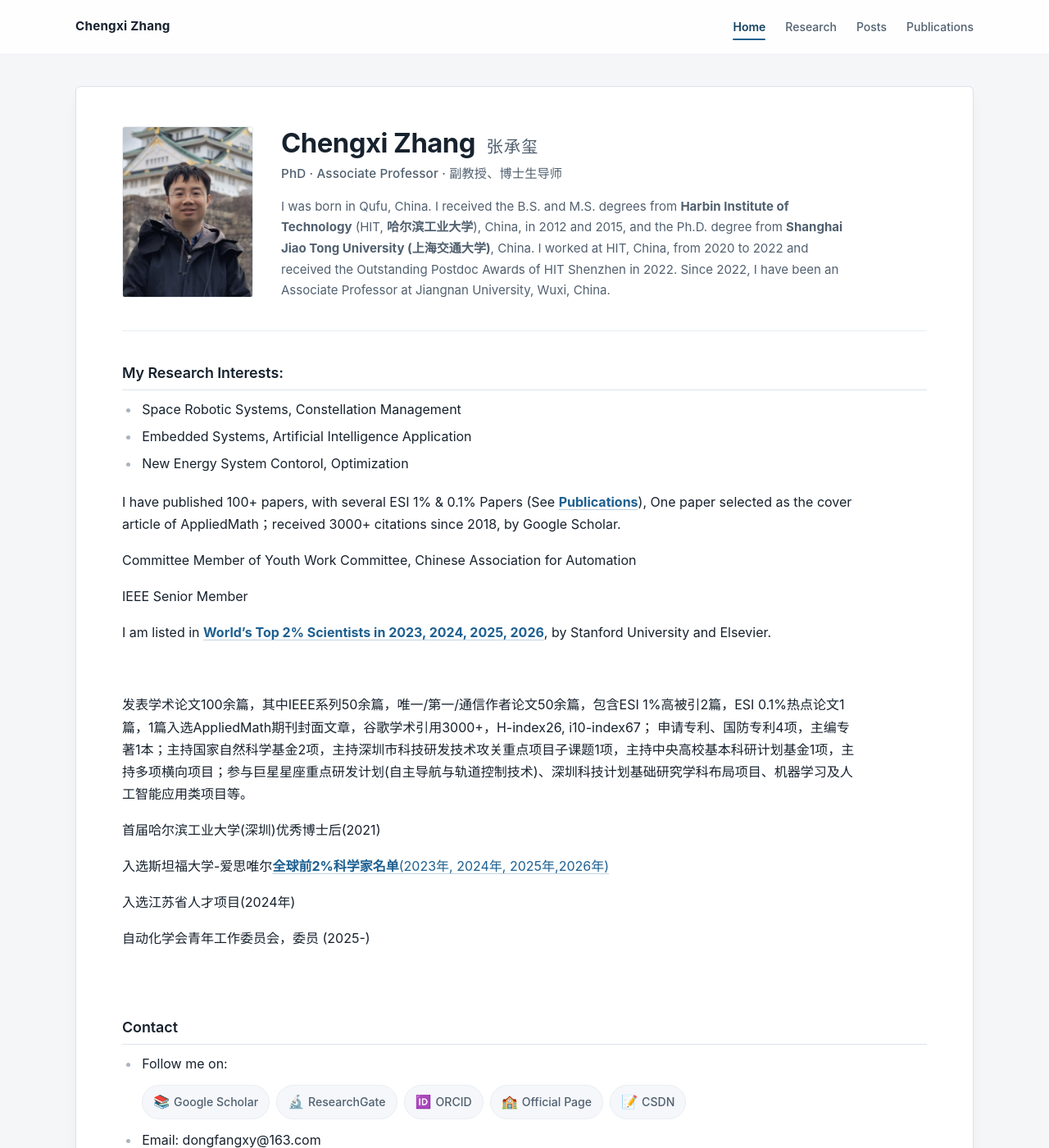
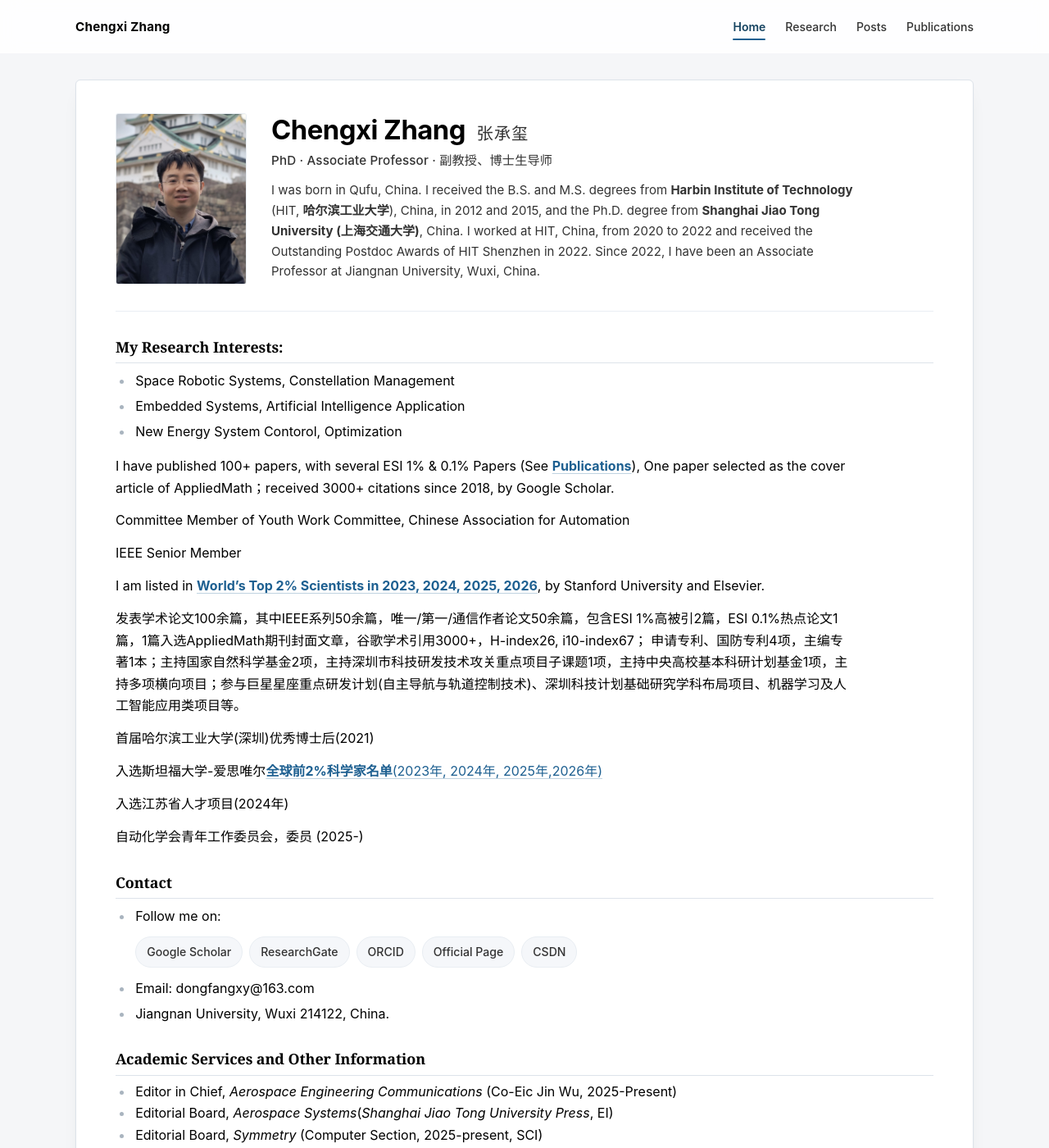
Before and after one commit to dongfangxy/dongfangxy.github.io, a Jekyll site: the page built from index.md, in a window 1280 px wide and 1400 px high. Shown: the whole window at 82% size. Built offline with Jekyll 4.4.1, drawn with Linux system fonts in a browser that asks for light colours.

Commit message:
style: refine homepage typography and spacing

```diff
--- a/css/refine.css
+++ b/css/refine.css
@@ -23,8 +23,9 @@
 /* ------------------------------------------------------------------ tokens */
 :root {
   --page-background: #f5f6f8;
-  --text-primary: #17222e;
-  --text-secondary: #51606f;
+  --text-primary: #000000;
+  --text-secondary: #333333;
+  --text-muted: #5f6368;
   --border-color: #dde3ea;
   --border-light: #e9eef3;
   --radius: 6px;
@@ -68,7 +69,7 @@
 /* ---------------------------------------------------------------- reading */
 body {
   font-size: 1rem;
-  line-height: 1.7;
+  line-height: 1.65;
 }
 
 /*
@@ -103,7 +104,11 @@ blockquote {
 }
 
 p {
-  margin: 0 0 1.05rem;
+  margin: 0 0 0.85rem;
+}
+
+.container p:has(> br:only-child) {
+  display: none;
 }
 
 /* A link you can see before you hover it; the underline darkens on hover rather
@@ -125,27 +130,42 @@ p {
  * The blue bar before every heading competes with the accent colour used
  * elsewhere; a hairline rule separates a section well enough.
  */
+h1,
+h2,
+h3,
+h4 {
+  color: var(--text-primary);
+  font-family: Georgia, "Times New Roman", "Noto Serif SC", "Songti SC", SimSun, serif;
+  text-wrap: balance;
+}
+
+.profile-details h1 {
+  font-family: -apple-system, BlinkMacSystemFont, "Segoe UI", "Noto Sans SC",
+    "PingFang SC", "Microsoft YaHei", Arial, sans-serif;
+}
+
 h3::before {
   display: none;
 }
 
 h3 {
-  padding-bottom: 0.5rem;
+  margin: 1.9rem 0 0.65rem;
+  padding-bottom: 0.45rem;
   font-size: 1.12rem;
-  font-weight: 640;
+  font-weight: 600;
   letter-spacing: -0.005em;
   border-bottom-color: var(--border-color);
 }
 
 h2 {
-  margin: 2.4rem 0 0.8rem;
+  margin: 1.9rem 0 0.65rem;
   font-size: 1.32rem;
-  font-weight: 640;
+  font-weight: 600;
   letter-spacing: -0.01em;
 }
 
 h4 {
-  margin: 1.6rem 0 0.55rem;
+  margin: 1.35rem 0 0.45rem;
   font-size: 1rem;
 }
 
@@ -155,11 +175,11 @@ h4 {
  * editorial boards is read, so it gets room.
  */
 #academic-services + ul {
-  line-height: 1.55;
+  line-height: 1.45;
 }
 
 #academic-services + ul > li {
-  margin: 0.28rem 0;
+  margin: 0.22rem 0;
 }
 
 /*
@@ -168,21 +188,25 @@ h4 {
  * keeps a tighter rhythm and a smaller gap between entries.
  */
 .teaching-compact {
-  line-height: 1.38;
+  line-height: 1.32;
 }
 
 .teaching-compact p {
-  margin-bottom: 0.25rem;
+  margin-bottom: 0.2rem;
 }
 
 ul,
 ol {
-  margin: 0 0 1.25rem;
+  margin: 0 0 1rem;
   padding-left: 1.35rem;
 }
 
 li {
-  margin: 0.36rem 0;
+  margin: 0.28rem 0;
+}
+
+.container ol > li {
+  margin: 0.55rem 0;
 }
 
 li::marker {
@@ -191,7 +215,8 @@ li::marker {
 
 /* ---------------------------------------------------------------- papers */
 .paper-item {
-  padding: 0.6rem 0;
+  padding: 0.5rem 0;
+  line-height: 1.55;
 }
 
 .paper-date {
@@ -223,7 +248,7 @@ li::marker {
 }
 
 hr {
-  margin: 2.2rem 0;
+  margin: 1.8rem 0;
 }
 
 img {
@@ -242,11 +267,11 @@ img {
 /* --------------------------------------------------- layout (desktop only) */
 @media (min-width: 769px) {
   #layout-content {
-    padding: 40px 32px 72px;
+    padding: 32px 32px 56px;
   }
 
   .container {
-    padding: 48px 56px 56px;
+    padding: 40px 48px 44px;
     box-shadow: var(--shadow-md);
   }
 
@@ -261,8 +286,8 @@ img {
    */
   .profile {
     display: block;
-    margin-bottom: 34px;
-    padding-bottom: 34px;
+    margin-bottom: 26px;
+    padding-bottom: 26px;
   }
 
   .profile::after {
@@ -274,7 +299,7 @@ img {
   .profile-photo-wrap {
     float: left;
     width: 160px;
-    margin: 0 34px 6px 0;
+    margin: 0 30px 6px 0;
   }
 
   .profile-photo {
@@ -288,7 +313,7 @@ img {
   }
 
   .profile-role {
-    margin: 0 0 14px;
+    margin: 0 0 12px;
     font-size: 0.95rem;
     font-weight: 500;
     color: var(--text-secondary);
@@ -296,11 +321,26 @@ img {
 
   .profile-bio {
     font-size: 0.94rem;
-    line-height: 1.7;
+    line-height: 1.65;
+  }
+}
+
+@media (max-width: 768px) {
+  .container {
+    padding: 24px 18px 30px;
+  }
+
+  .profile {
+    margin-bottom: 22px;
+    padding-bottom: 22px;
+  }
+
+  h2 {
+    margin-top: 1.8rem;
   }
 
   h3 {
-    margin: 2.4rem 0 0.8rem;
+    margin: 1.65rem 0 0.6rem;
   }
 }
 
--- a/index.md
+++ b/index.md
@@ -56,11 +56,11 @@ I am listed in [**World's Top 2% Scientists in 2023, 2024, 2025, 2026**](https:/
 ### Contact
 - Follow me on:
   <div class="social-links">
-    <a href="https://scholar.google.com/citations?user=oHzlz50AAAAJ&hl" class="social-link"><span class="si-icon">📚</span> Google Scholar</a>
-    <a href="https://www.researchgate.net/profile/Chengxi_Zhang5" class="social-link"><span class="si-icon">🔬</span> ResearchGate</a>
-    <a href="https://orcid.org/0000-0002-3130-6497" class="social-link"><span class="si-icon">🆔</span> ORCID</a>
-    <a href="https://iot.jiangnan.edu.cn/info/1142/3595.htm" class="social-link"><span class="si-icon">🏫</span> Official Page</a>
-    <a href="https://blog.csdn.net/Paolu2022/article/details/135201277" class="social-link"><span class="si-icon">📝</span> CSDN</a>
+    <a href="https://scholar.google.com/citations?user=oHzlz50AAAAJ&hl" class="social-link">Google Scholar</a>
+    <a href="https://www.researchgate.net/profile/Chengxi_Zhang5" class="social-link">ResearchGate</a>
+    <a href="https://orcid.org/0000-0002-3130-6497" class="social-link">ORCID</a>
+    <a href="https://iot.jiangnan.edu.cn/info/1142/3595.htm" class="social-link">Official Page</a>
+    <a href="https://blog.csdn.net/Paolu2022/article/details/135201277" class="social-link">CSDN</a>
   </div>
 - Email: dongfangxy@163.com
 - Jiangnan University, Wuxi 214122, China.
```
